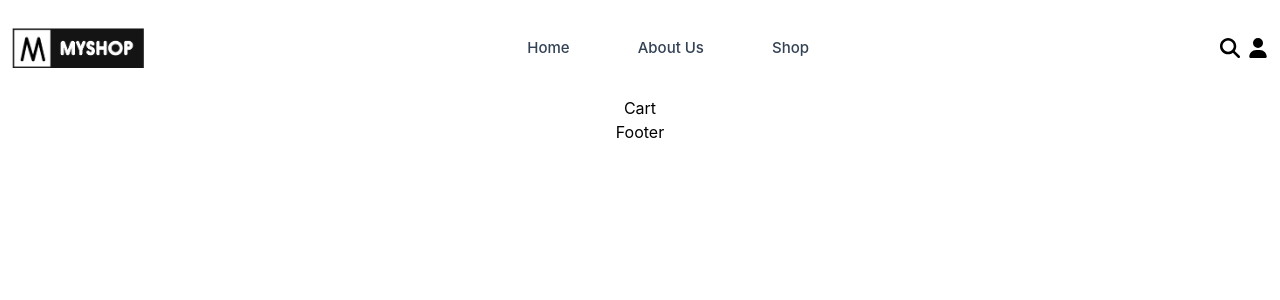
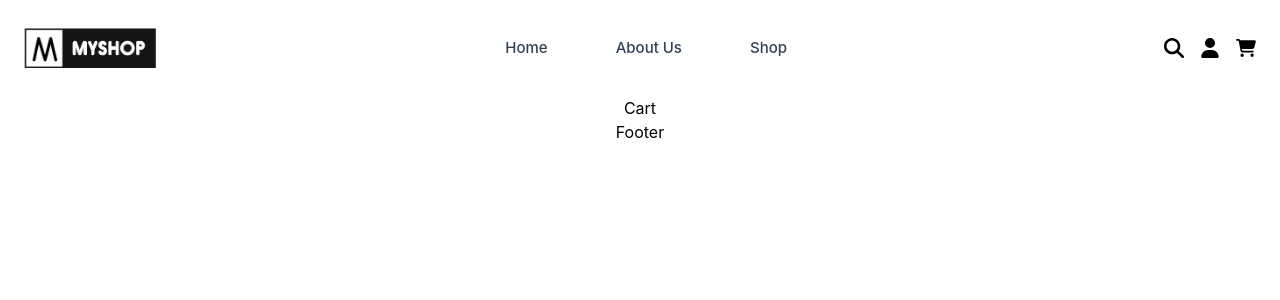
Before and after one commit to nhnam0209/my-shop, a React (Create React App) app: page /cart in a window 1280 px wide. Shown: the top 300 px of the page. Built offline with nearby package versions, Linux system fonts and the light colour scheme.

Commit message:
Feat: Add Icon

```diff
--- /dev/null
+++ b/src/components/Logos/IconCart/Cart.jsx
@@ -0,0 +1,19 @@
+import React from "react";
+
+function Cart({ props }) {
+  return (
+    <div>
+      <svg
+        xmlns="http://www.w3.org/2000/svg"
+        viewBox="0 0 576 512"
+        width={props.width ? props.width : "20px"}
+        height={props.height ? props.height : "20px"}
+        fill={props.fillColor ? props.fillColor : "black"}
+      >
+        <path d="M0 24C0 10.7 10.7 0 24 0H69.5c22 0 41.5 12.8 50.6 32h411c26.3 0 45.5 25 38.6 50.4l-41 152.3c-8.5 31.4-37 53.3-69.5 53.3H170.7l5.4 28.5c2.2 11.3 12.1 19.5 23.6 19.5H488c13.3 0 24 10.7 24 24s-10.7 24-24 24H199.7c-34.6 0-64.3-24.6-70.7-58.5L77.4 54.5c-.7-3.8-4-6.5-7.9-6.5H24C10.7 48 0 37.3 0 24zM128 464a48 48 0 1 1 96 0 48 48 0 1 1 -96 0zm336-48a48 48 0 1 1 0 96 48 48 0 1 1 0-96z" />
+      </svg>
+    </div>
+  );
+}
+
+export default Cart;
--- a/src/components/NavigationBar/NavigationBar.jsx
+++ b/src/components/NavigationBar/NavigationBar.jsx
@@ -4,6 +4,7 @@ import { Link, Outlet } from "react-router-dom";
 import MagnifyingGlass from "../Logos/IconMagnifyingGlass/MagnifyingGlass";
 import Close from "../Logos/IconClose/Close";
 import Person from "../Logos/IconPerson/Person";
+import Cart from "../Logos/IconCart/Cart";
 
 function NavigationBar() {
   let [searchValue, setSearchValue] = useState("");
@@ -56,7 +57,7 @@ function NavigationBar() {
   );
 
   return (
-    <div className="w-full mx-auto flex justify-center my-3 py-3">
+    <div className="w-full mx-auto flex justify-center my-3 py-3 px-3">
       <nav className="w-full flex flex-row justify-between self-center px-3">
         <div className="flex self-center">
           <Link to="/" className="inline-flex">
@@ -82,8 +83,11 @@ function NavigationBar() {
             ) : (
               ""
             )}
-            <div className="ml-2 cursor-pointer">
+            <div className="ml-4 cursor-pointer">
               <Person props={{ fillColor: "black" }} />
+            </div>
+            <div className="ml-4 cursor-pointer">
+              <Cart props={{ fillColor: "black" }} />
             </div>
           </div>
         </ul>
```
